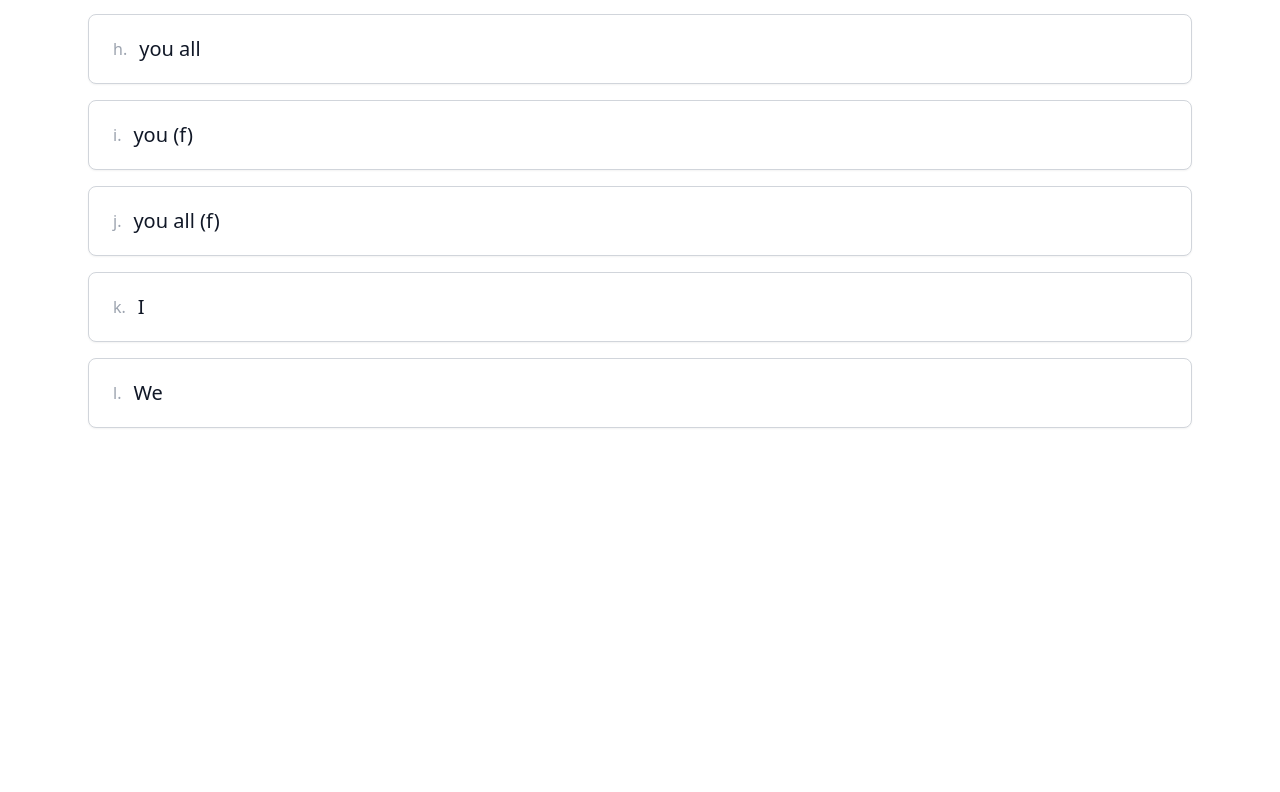
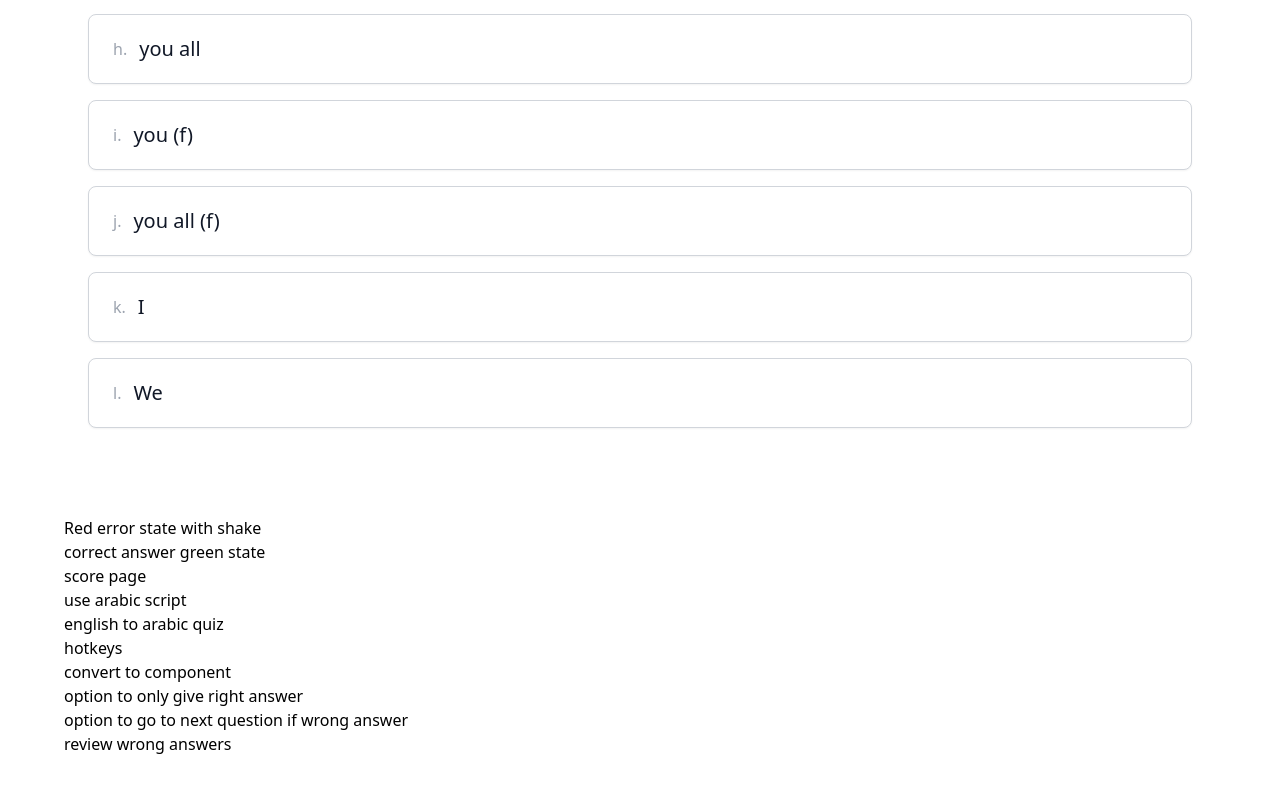
Before and after one commit to sbakht/arabic-quiz, a Vue app: page / in a window 1280 px wide. Shown: the part 804-1596 px from the top of the page. Before the commit the page ends 1320 px from the top, so only its background shows below. Built offline with nearby package versions, Linux system fonts and the light colour scheme.

Commit message:
add todo list

```diff
--- a/src/App.vue
+++ b/src/App.vue
@@ -3,18 +3,19 @@
     <div class="p-16">
       <quiz-handler></quiz-handler>
     </div>
+    <todo-list class="p-16 pt-0"></todo-list>
   </div>
 </template>
 
 <script>
 import QuizHandler from "./components/quiz.handler.vue";
+import TodoList from "./components/todo.list.vue";
 
 export default {
   name: "app",
   components: {
     QuizHandler,
+    TodoList,
   },
 };
 </script>
-
-</style>
--- /dev/null
+++ b/src/components/todo.list.vue
@@ -0,0 +1,26 @@
+<template>
+  <ul>
+    <li v-for="todo in todos" :key="todo">{{ todo }}</li>
+  </ul>
+</template>
+
+<script>
+export default {
+  data() {
+    return {
+      todos: [
+        "Red error state with shake",
+        "correct answer green state",
+        "score page",
+        "use arabic script",
+        "english to arabic quiz",
+        "hotkeys",
+        "convert to component",
+        "option to only give right answer",
+        "option to go to next question if wrong answer",
+        "review wrong answers",
+      ],
+    };
+  },
+};
+</script>
```
